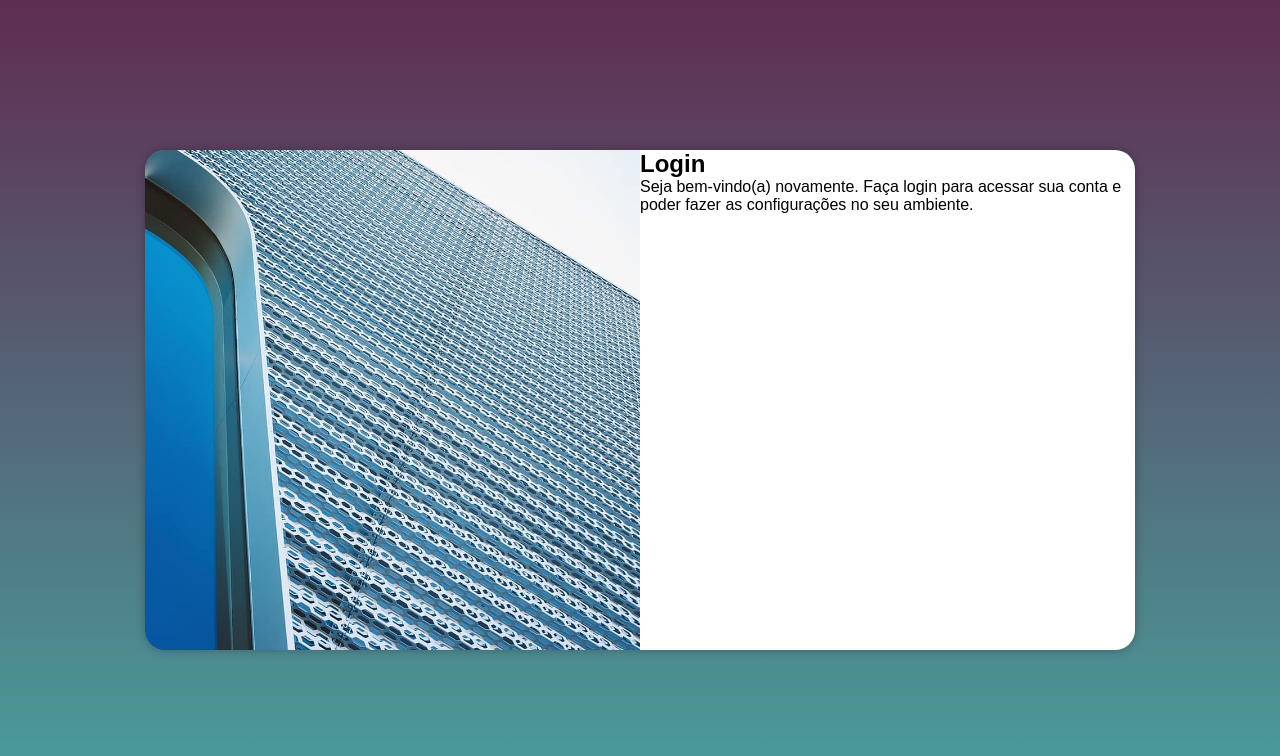
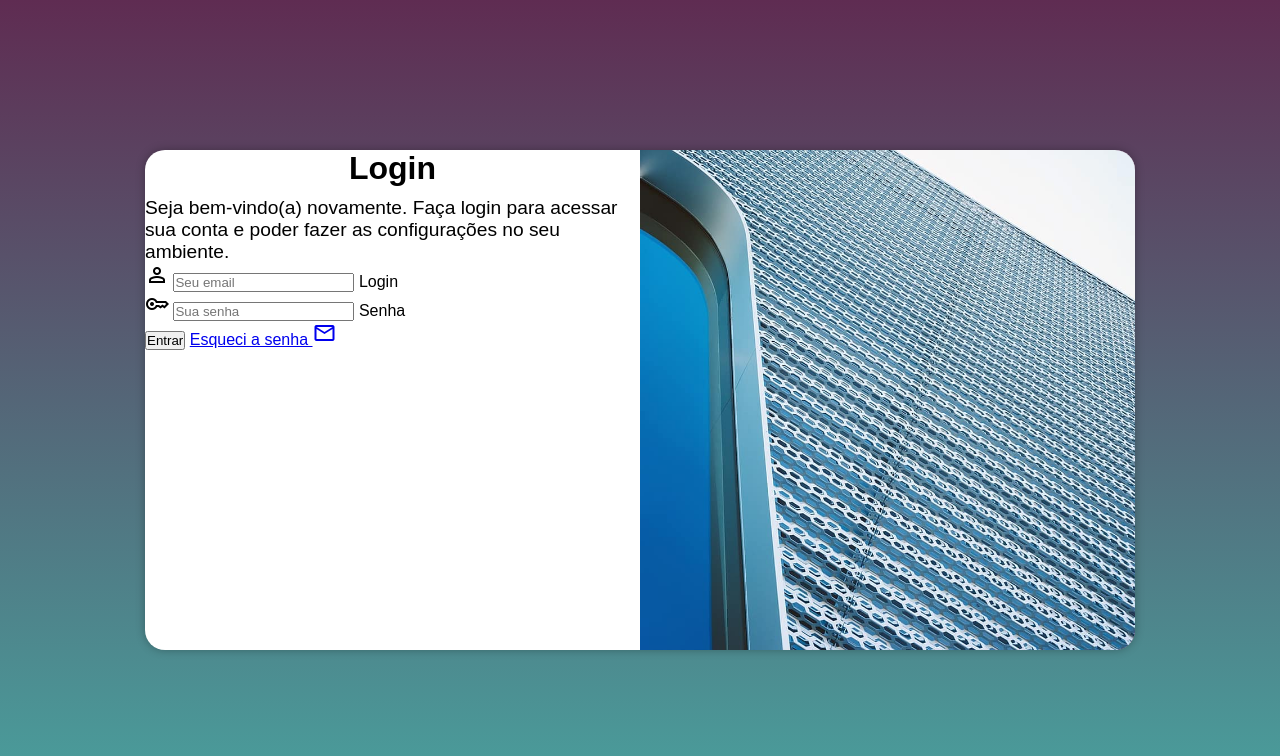
Before and after one commit to Brunomatheus/projeto-login, a plain HTML site: page index.html in a window 1280 px wide. Drawn offline with nearby package versions, Linux system fonts and the light colour scheme.

Commit message:
adicionei o formulario

```diff
--- a/estilos/media-query.css
+++ b/estilos/media-query.css
@@ -33,12 +33,18 @@ Grandes telas: acima de 1200
         width: 990px;
     }
     section#login > div#imagem{
-        float: left;
+        float: right;
         width: 50%;
         height: 100%;
     }
     section#login > div#formulari{
-        float: right;
+        float: left;
         width: 50%;
     }
+    Div#formulario > h1{
+        font-size: 2em;
+    }
+    div#formulario > p{
+    font-size: 1.2em;
 }
+}
--- a/estilos/style.css
+++ b/estilos/style.css
@@ -30,9 +30,10 @@ section#login{
     overflow: hidden;
 
     background-color: white;
-    width: 250px;
+    width: 260px;
     height: 500px;
     border-radius: 20px;
+
     box-shadow: 0px 0px 10px rgba(0, 0, 0, 0.288);
     transition: width 0.3s, height 0.3s;
     transition-timing-function: ease;
@@ -47,4 +48,14 @@ section#login > div#imagem{
 section#logim > div#formulario{
     display: block;
     padding: 10px;
+
+
 }
+div#formulario > h1{
+    text-align: center;
+    margin-bottom: 10px;
+}
+div#formulario > p{
+    font-size: 0.8em;
+
+}
--- a/index.html
+++ b/index.html
@@ -4,6 +4,8 @@
     <meta charset="UTF-8">
     <meta name="viewport" content="width=device-width, initial-scale=1.0">
     <title>Login</title>
+    <link rel="stylesheet" href="https://fonts.googleapis.com/css2?family=Material+Symbols+Outlined" />
+
     <link rel="stylesheet" href="estilos/style.css">
     <link rel="stylesheet" href="estilos/media-query.css">
 </head>
@@ -11,12 +13,27 @@
     <main>
         <section  id="login">
             <div id="imagem">
-
+                <!-- aqui vai a imagem nas css-->
             </div>
             <div id="formulario">
                 <h1>Login</h1>
                 <p>Seja bem-vindo(a) novamente. Faça login para acessar sua conta e poder fazer as configurações no seu ambiente.</p>
-                <form action="login.php" method="post"></form>
+                <form action="login.php" method="post" autocomplete="on">
+                    <div class="campo">
+                        <span class="material-symbols-outlined">person </span>
+                        <input type="email" name="login" id="ilogin" placeholder="Seu email" autocomplete="email" required minlength="4" maxlength="30">
+                        <label for="ilogin">Login</label>
+                    </div>
+                    <div class="campo">
+                            <span class="material-symbols-outlined">key</span>
+                        <input type="password" name="senha" id="isenha" placeholder="Sua senha" autocomplete="current-password" required minlength="8" maxlength="20">
+                        <label for="isenha">Senha</label>
+                    </div>
+                    <input type="submit" value="Entrar">
+                    <a href="esqueci.html">
+                        Esqueci a senha <span class="material-symbols-outlined">mail</span>
+                    </a>
+                </form>
             </div>
         </section>
     </main>
```
